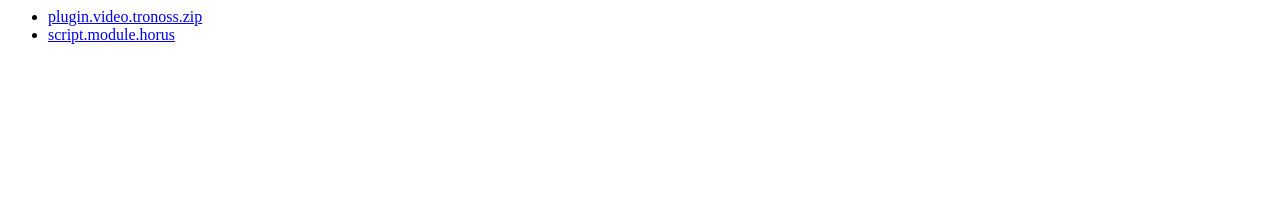
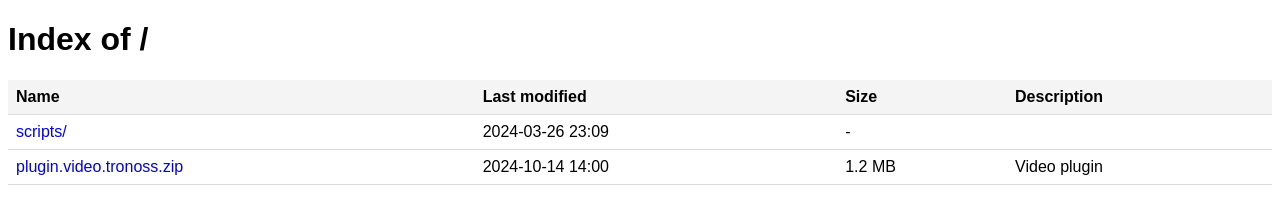
Before and after one commit to tronoss99/repo, a plain HTML site: page index.html in a window 1280 px wide. Drawn offline with Linux system fonts and the light colour scheme.

Commit message:
Update index.html

```diff
--- a/index.html
+++ b/index.html
@@ -1,12 +1,55 @@
-<html>
-  <body>
-    <ul>
-      <li>
-        <a href="plugin.video.tronoss.zip">plugin.video.tronoss.zip</a>
-      </li>
-      <li>
-        <a href="https://github.com/tronoss99/repo/blob/0baf40c820b7eaa05db4e976b1e0b57bc4e858c4/script.module.horus-1.1.7.zip">script.module.horus</a>
-      </li>
-    </ul>
-  </body>
+<!DOCTYPE html>
+<html lang="es">
+<head>
+    <meta charset="UTF-8">
+    <meta name="viewport" content="width=device-width, initial-scale=1.0">
+    <title>Index of /</title>
+    <style>
+        body {
+            font-family: Arial, sans-serif;
+        }
+        table {
+            width: 100%;
+            border-collapse: collapse;
+        }
+        th, td {
+            padding: 8px;
+            border-bottom: 1px solid #ddd;
+            text-align: left;
+        }
+        th {
+            background-color: #f4f4f4;
+        }
+        a {
+            text-decoration: none;
+            color: #0000EE;
+        }
+        a:hover {
+            text-decoration: underline;
+        }
+    </style>
+</head>
+<body>
+    <h1>Index of /</h1>
+    <table>
+        <tr>
+            <th>Name</th>
+            <th>Last modified</th>
+            <th>Size</th>
+            <th>Description</th>
+        </tr>
+        <tr>
+            <td><a href="scripts/">scripts/</a></td>
+            <td>2024-03-26 23:09</td>
+            <td>-</td>
+            <td></td>
+        </tr>
+        <tr>
+            <td><a href="plugin.video.tronoss.zip">plugin.video.tronoss.zip</a></td>
+            <td>2024-10-14 14:00</td>
+            <td>1.2 MB</td>
+            <td>Video plugin</td>
+        </tr>
+    </table>
+</body>
 </html>
```
